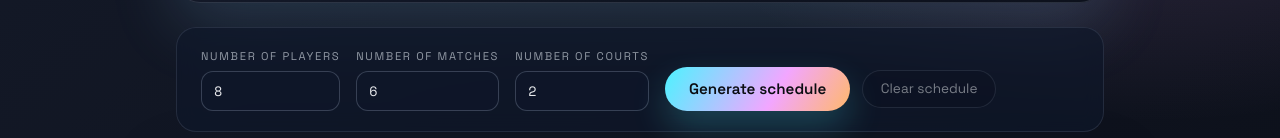
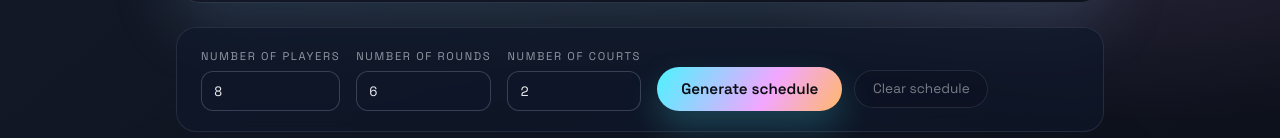
Before and after one commit to austinthedeveloper/react-open-play, a React (Vite) app: page /match-builder in a window 1280 px wide. Shown: the part 283-421 px from the top of the page. Built offline with nearby package versions, Linux system fonts and the light colour scheme.

Commit message:
Replaced games with rounds

```diff
--- a/src/pages/MatchBuilderPage.tsx
+++ b/src/pages/MatchBuilderPage.tsx
@@ -216,7 +216,7 @@ function updateCounts(
 
 function buildSchedule(
   players: PlayerProfile[],
-  numMatches: number,
+  numRounds: number,
   numCourts: number
 ) {
   const playCounts = new Map(players.map((player) => [player.id, 0]));
@@ -225,11 +225,11 @@ function buildSchedule(
   const matches: MatchCard[] = [];
   const courts = Math.max(1, Math.min(numCourts, Math.floor(players.length / 4)));
 
-  while (matches.length < numMatches) {
+  for (let round = 0; round < numRounds; round += 1) {
     const usedThisRound = new Set<string>();
     let matchesBuilt = 0;
 
-    for (let court = 0; court < courts && matches.length < numMatches; court += 1) {
+    for (let court = 0; court < courts; court += 1) {
       const availablePlayers = players.filter(
         (player) => !usedThisRound.has(player.id)
       );
@@ -450,7 +450,7 @@ export default function MatchBuilderPage() {
         </label>
 
         <label className="control">
-          <span>Number of matches</span>
+          <span>Number of rounds</span>
           <input
             type="number"
             min={1}
```
